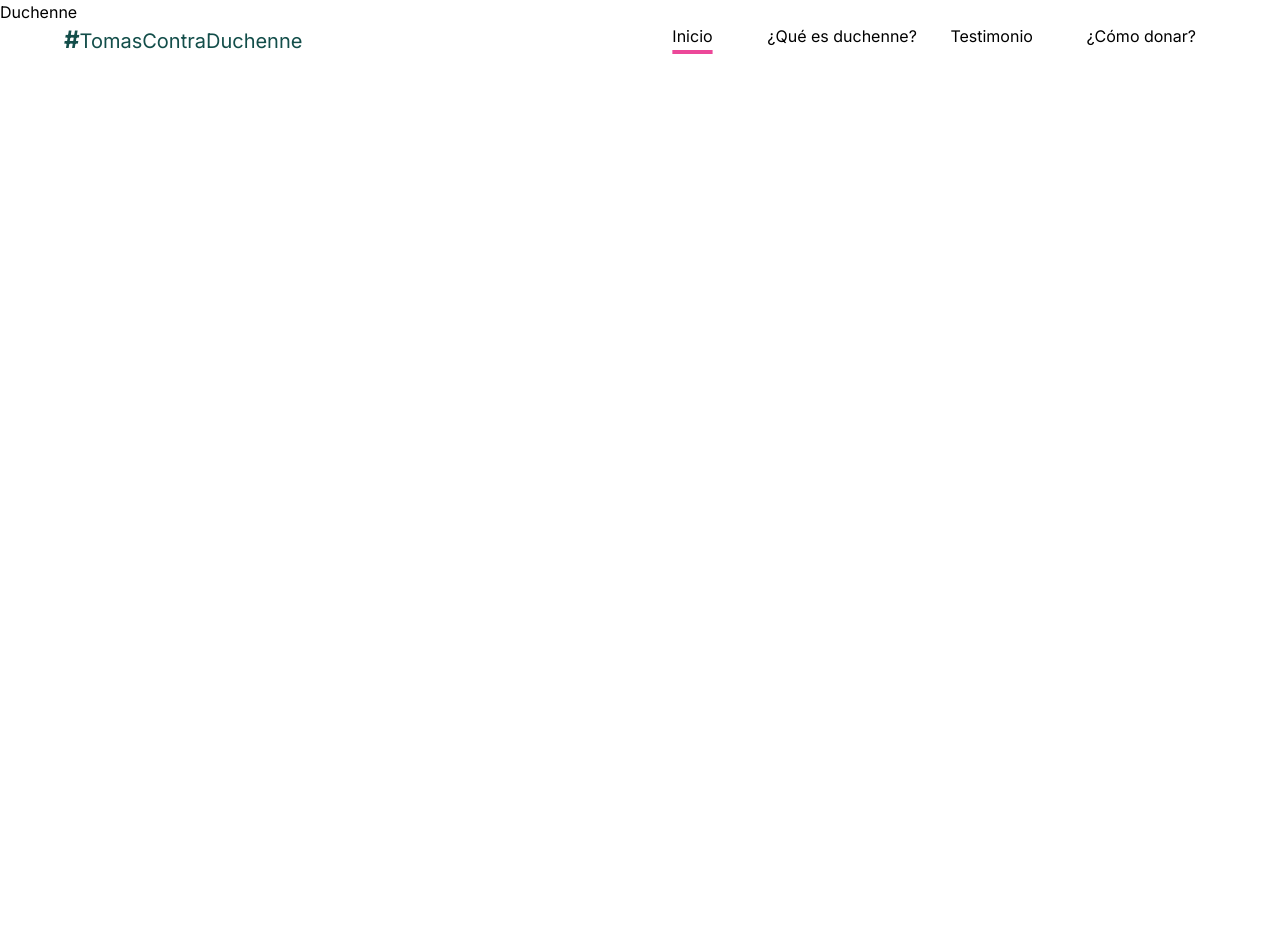
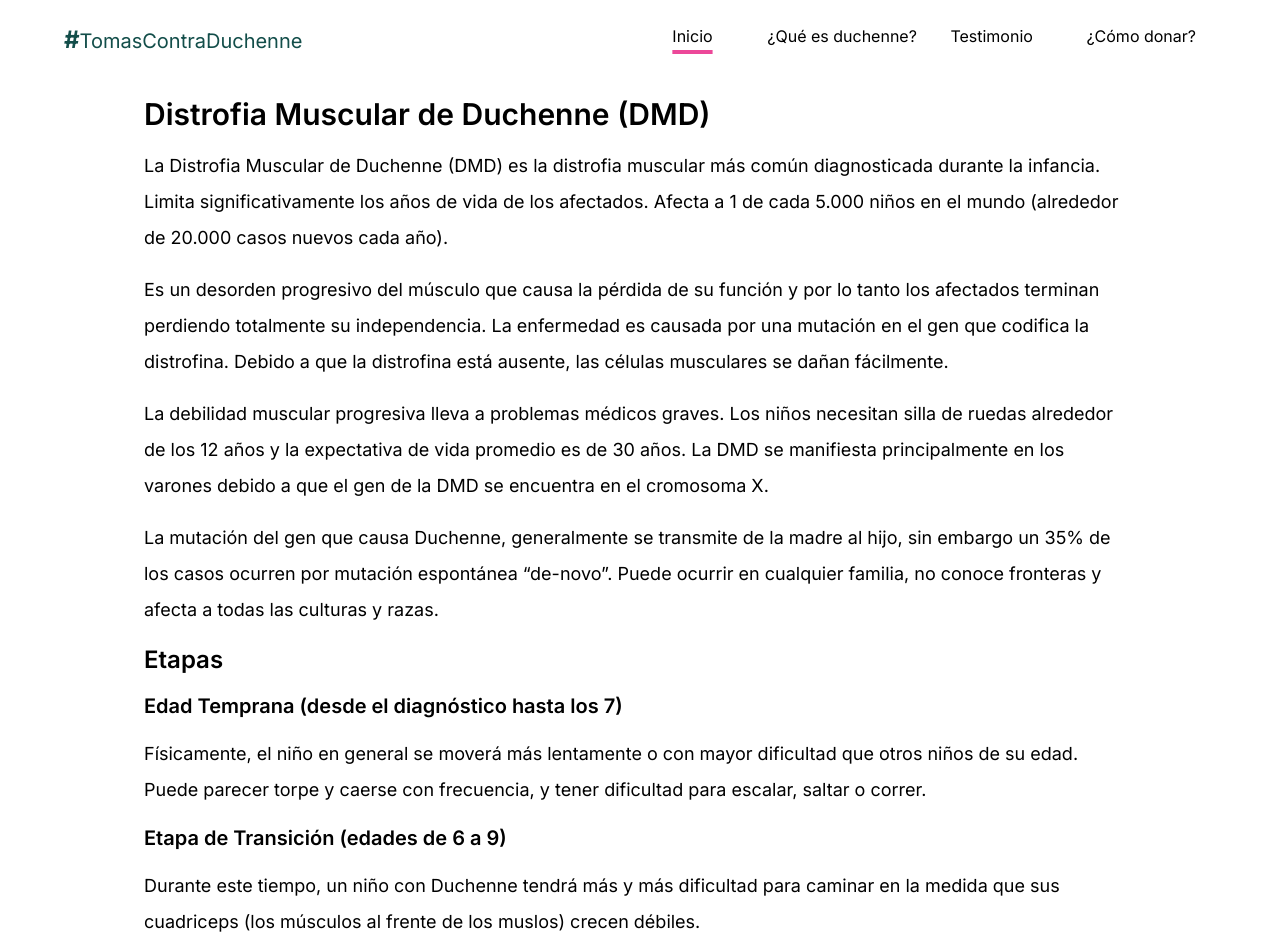
Before and after one commit to dalvaradotey/tomas, a Next.js app: page /duchenne in a window 1280 px wide. Shown: the top 952 px of the page. Before the commit the page ends 800 px from the top, so only its background shows below. Built offline with nearby package versions, Linux system fonts and the light colour scheme.

Commit message:
ADD: vista que es duchenne

```diff
--- a/src/app/duchenne/page.tsx
+++ b/src/app/duchenne/page.tsx
@@ -1,7 +1,27 @@
 export default function Duchenne() {
   return (
-    <>
-      <h2>Duchenne</h2>
-    </>
+    <div className="p-8 md:py-24 md:px-36 text-lg leading-9 space-y-4">
+      <h1 className="text-3xl font-semibold">Distrofia Muscular de Duchenne (DMD)</h1>
+      <p>La Distrofia Muscular de Duchenne (DMD) es la distrofia muscular más común diagnosticada durante la infancia. Limita significativamente los años de vida de los afectados. Afecta a 1 de cada 5.000 niños en el mundo (alrededor de 20.000 casos nuevos cada año).</p>
+      <p>Es un desorden progresivo del músculo que causa la pérdida de su función y por lo tanto los afectados terminan perdiendo totalmente su independencia. La enfermedad es causada por una mutación en el gen que codifica la distrofina. Debido a que la distrofina está ausente, las células musculares se dañan fácilmente. </p>
+      <p>La debilidad muscular progresiva lleva a problemas médicos graves. Los niños necesitan silla de ruedas alrededor de los 12 años y la expectativa de vida promedio es de 30 años. La DMD se manifiesta principalmente en los varones debido a que el gen de la DMD se encuentra en el cromosoma X.</p>
+      <p>La mutación del gen que causa Duchenne, generalmente se transmite de la madre al hijo, sin embargo un 35% de los casos ocurren por mutación espontánea “de-novo”. Puede ocurrir en cualquier familia, no conoce fronteras y afecta a todas las culturas y razas.</p>
+      <h2 className="text-2xl font-semibold">Etapas</h2>
+      <h3 className="text-xl font-semibold">Edad Temprana (desde el diagnóstico hasta los 7)</h3>
+      <p>Físicamente, el niño en general se moverá más lentamente o con mayor dificultad que otros niños de su edad. Puede parecer torpe y caerse con frecuencia, y tener dificultad para escalar, saltar o correr.</p>
+      <h3 className="text-xl font-semibold">Etapa de Transición (edades de 6 a 9)</h3>
+      <p>Durante este tiempo, un niño con Duchenne tendrá más y más dificultad para caminar en la medida que sus cuadriceps (los músculos al frente de los muslos) crecen débiles.</p>
+      <p>Aunque puede no ser aparente, puede empezar a presentar problemas de corazón que requieren tratamiento médico.</p>
+      <p>En general, la fatiga es común y pueden necesitar el uso de una silla de ruedas ligera o scooter eléctrico para distancias largas.</p>
+      <h3 className="text-xl font-semibold">Pérdida de Capacidad para Caminar (edades de 10 a 14)</h3>
+      <p>Los años de adolescencia traen una continua progresión de debilidad. Cerca de los 12 años de edad, la mayoría de los niños con Duchenne necesitan usar una silla de ruedas motorizada de manera regular. Las actividades que involucran los brazos, piernas o tronco requerirán de ayuda o soporte mecánico.</p>
+      <h3 className="text-xl font-semibold">Etapa Joven adulto (edades 15+)</h3>
+      <p>Cuando la evolución de la enfermedad progresa, las condiciones respiratorias y cardíacas que amenazan la vida se hacen más prevalentes. Los síntomas mayores de las complicaciones del corazón y pulmones incluyen respiración corta, fluido en los pulmones, edema o hinchazón en los pies y parte baja de las piernas. Las familias pueden optar por tener un tubo de traqueotomía que le ayudará a respirar.</p>
+      <p>Hasta hace unos años los adultos jóvenes con Duchenne usualmente fallecían antes de los 30 años debido a este tipo de complicaciones, pero actualmente con los cuidados y tratamientos apropiados pueden sobrepasar los 40.</p>
+      <p className="text-sm text-gray-600">Fuente: <a href="https://www.duchenne-spain.org/que-es-duchenne" className="text-blue-500 underline" target="_blank">https://www.duchenne-spain.org/que-es-duchenne</a></p>
+      <h3 className="text-xl font-semibold">Tratamiento que necesita Tomás, Elevidys</h3>
+      <p>ELEVIDYS aborda la causa genética de Duchenne (mutaciones en el gen de la distrofina que provocan la falta de la proteína distrofina) mediante la administración de un gen que codifica una forma abreviada de distrofina a las células musculares conocidas como micro-distrofina ELEVIDYS. Esta aprobación acelerada se basa en un aumento en la expresión de la proteína microdistrofina ELEVIDYS en el músculo esquelético. ELEVIDYS está respaldado por evidencia biológica y empírica, además de datos de eficacia de dos estudios clínicos.</p>
+      <p className="text-sm text-gray-600">Fuente: <a href="https://www.duchenne-spain.org/blog/sarepta-therapeutics-anuncia-la-aprobacion-por-parte-de-la-fda-de-elevidys-la-primera-terapia-genica-para-tratar-la-distrofia-muscular-de-duchenne" className="text-blue-500 underline" target="_blank">https://www.duchenne-spain.org/blog/sarepta-therapeutics-anuncia-la-aprobacion-por-parte-de-la-fda-de-elevidys-la-primera-terapia-genica-para-tratar-la-distrofia-muscular-de-duchenne/</a></p>
+    </div>
   )
 }
```
